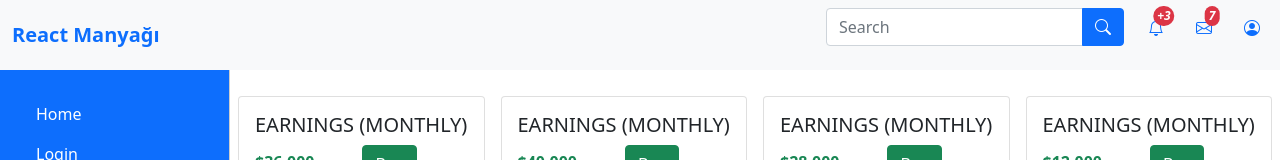
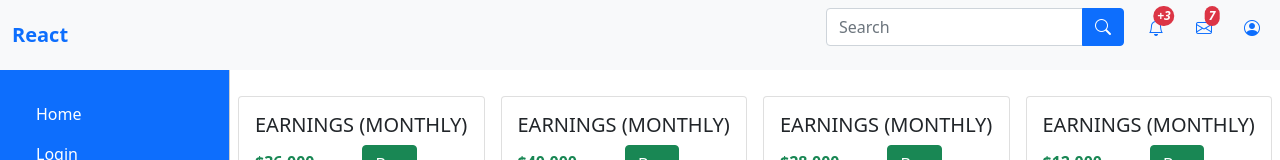
Before and after one commit to ademsuslu/for-projects, a React (Create React App) app: page /Home in a window 1280 px wide. Shown: the top 160 px of the page. Built offline with nearby package versions, Linux system fonts and the light colour scheme.

Commit message:
Update Navbar.js

```diff
--- a/src/Components/Navbar.js
+++ b/src/Components/Navbar.js
@@ -18,7 +18,7 @@ export default function Navbar() {
 
         {/* // offcanvas */}
         <Link to={"/"} className="navbar-brand me-auto fw-bold">
-          React Manyağı
+          React
         </Link>
 
         <i
```
